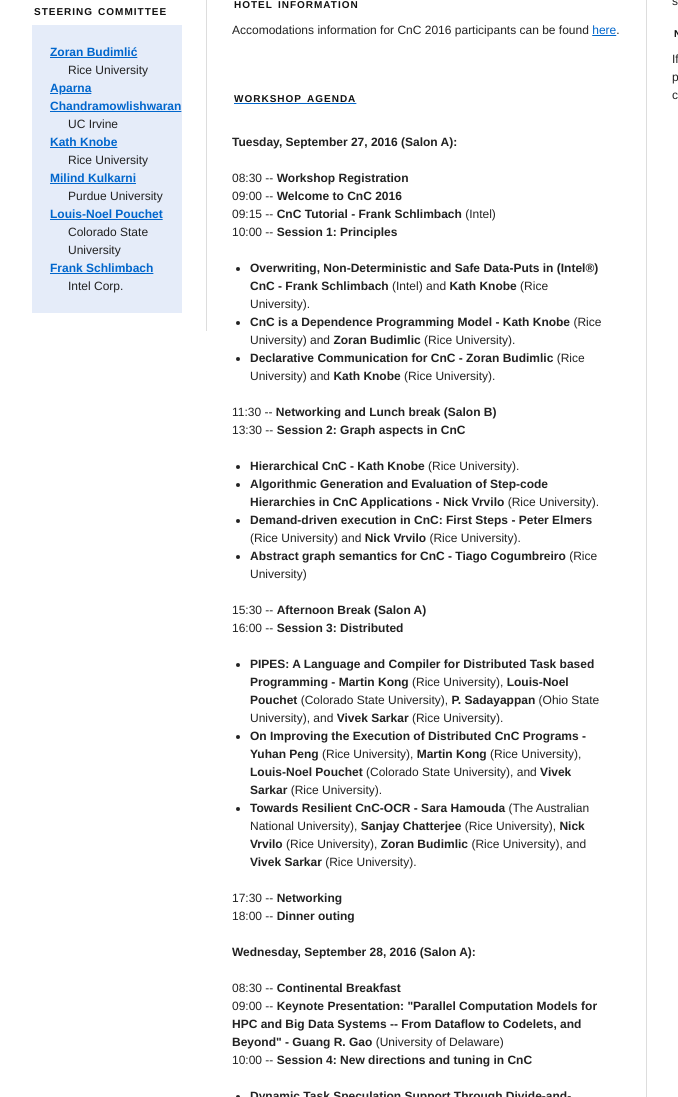
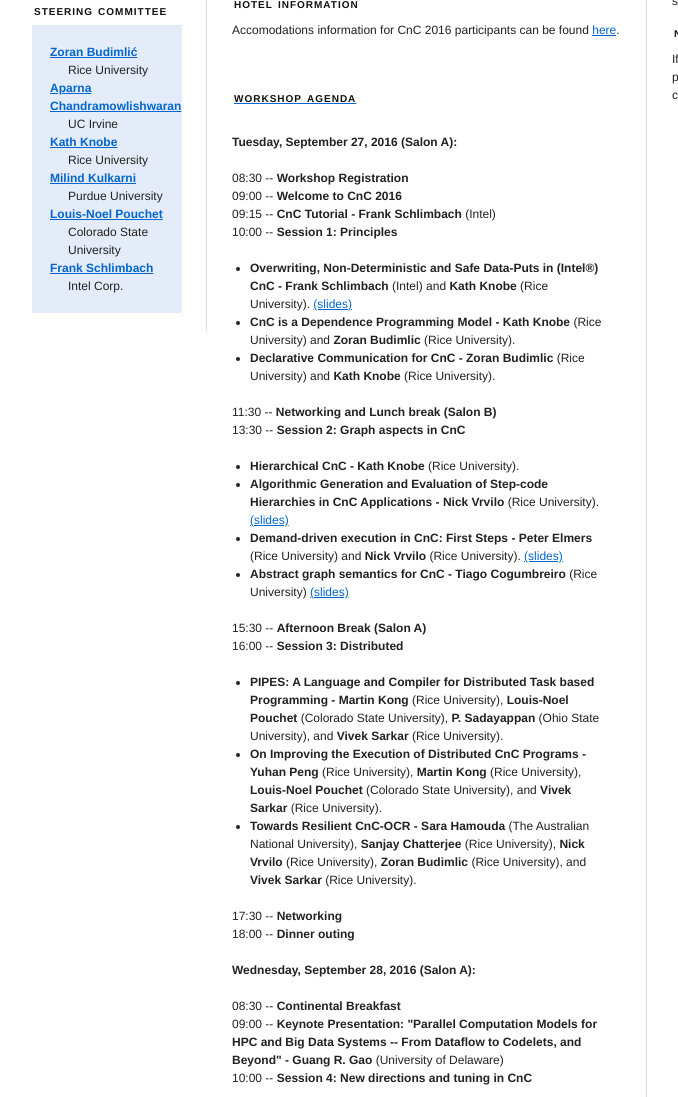
Before and after one commit to cncworkshop2016/cncworkshop2016.github.io, a plain HTML site: page index.html in a window 1280 px wide. Shown: the part 620-1717 px from the top of the page, without its empty margins (133-811 px from the left). Drawn offline with Linux system fonts and the light colour scheme.

Commit message:
Adding first batch of slides.

```diff
--- a/index.html
+++ b/index.html
@@ -146,7 +146,7 @@
         	09:15 -- <strong>CnC Tutorial - Frank Schlimbach </strong> (Intel) <br />
         	<p>10:00 -- <strong>Session 1: Principles</strong><br /></p>
 		<ul>
-			<li><strong>Overwriting, Non-Deterministic and Safe Data-Puts in (Intel®) CnC - Frank Schlimbach </strong> (Intel) and <strong>Kath Knobe</strong> (Rice University).</li>
+			<li><strong>Overwriting, Non-Deterministic and Safe Data-Puts in (Intel®) CnC - Frank Schlimbach </strong> (Intel) and <strong>Kath Knobe</strong> (Rice University). <a href=slides/cnc16-knobe1.pdf>(slides)</a></li>
 			<li><strong>CnC is a Dependence Programming Model - Kath Knobe</strong> (Rice University) and <strong>Zoran Budimlic</strong> (Rice University).</li>
 			<li><strong>Declarative Communication for CnC - Zoran Budimlic</strong> (Rice University) and <strong>Kath Knobe</strong> (Rice University).</li>
 		</ul>
@@ -155,9 +155,9 @@
         	<p>13:30 -- <strong>Session 2: Graph aspects in CnC</strong><br /></p>
 		<ul>
 			<li><strong>Hierarchical CnC - Kath Knobe</strong> (Rice University).</li>
-			<li><strong>Algorithmic Generation and Evaluation of Step-code Hierarchies in CnC Applications - Nick Vrvilo</strong> (Rice University).</li>
-			<li><strong>Demand-driven execution in CnC: First Steps - Peter Elmers</strong> (Rice University) and <strong>Nick Vrvilo</strong> (Rice University).</li>
-			<li><strong>Abstract graph semantics for CnC - Tiago Cogumbreiro</strong> (Rice University)</li>
+			<li><strong>Algorithmic Generation and Evaluation of Step-code Hierarchies in CnC Applications - Nick Vrvilo</strong> (Rice University). <a href=slides/cnc16-vrvilo.pdf>(slides)</a></li>
+			<li><strong>Demand-driven execution in CnC: First Steps - Peter Elmers</strong> (Rice University) and <strong>Nick Vrvilo</strong> (Rice University). <a href=slides/cnc16-elmers.pdf>(slides)</a></li>
+			<li><strong>Abstract graph semantics for CnC - Tiago Cogumbreiro</strong> (Rice University) <a href="http://cogumbreiro.github.io/cnc16/#1">(slides)</a></li>
 		</ul>
 
         	15:30 -- <strong>Afternoon Break (Salon A)</strong><br />
```
Also changed, not shown: 3 other files.
